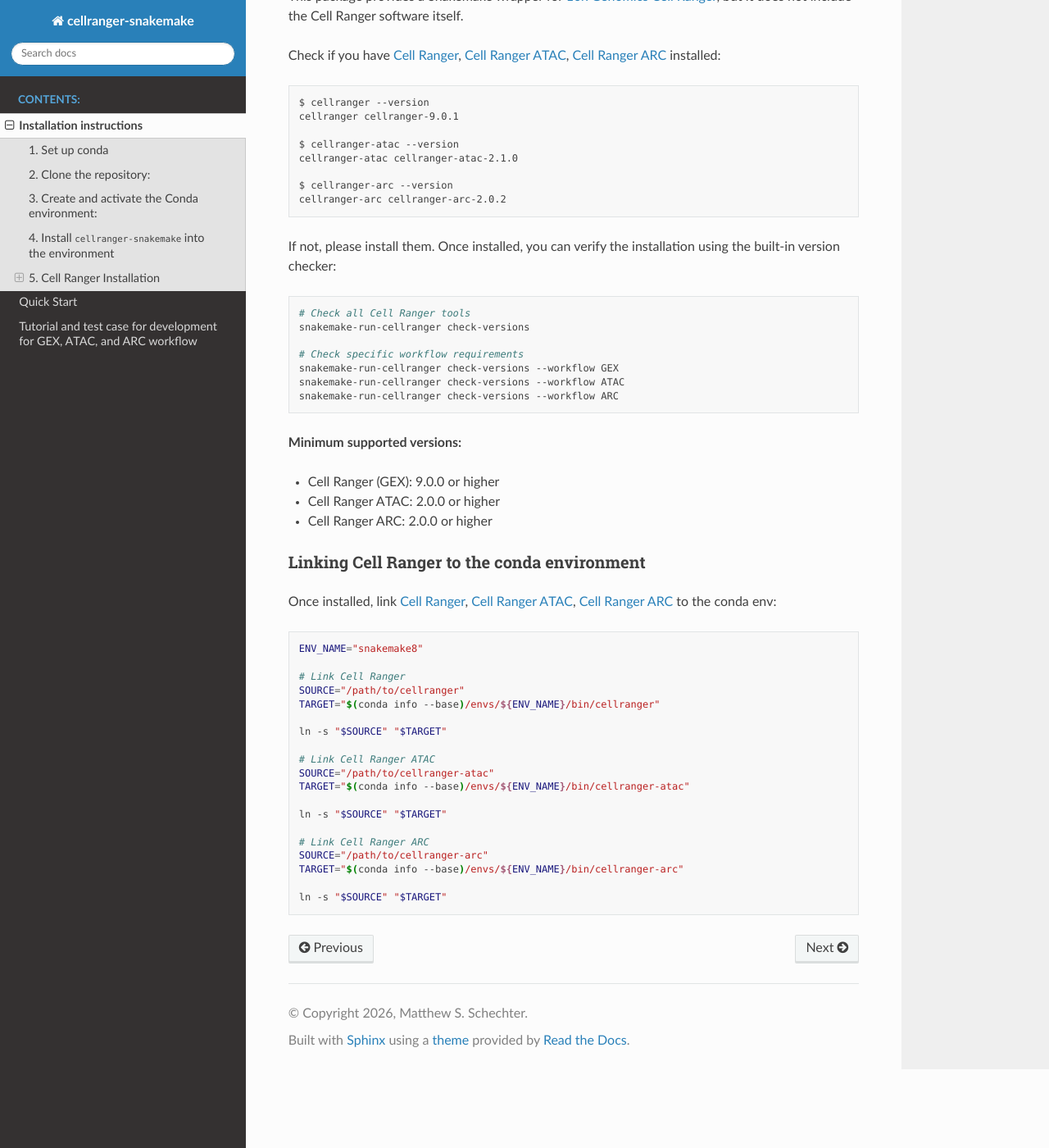
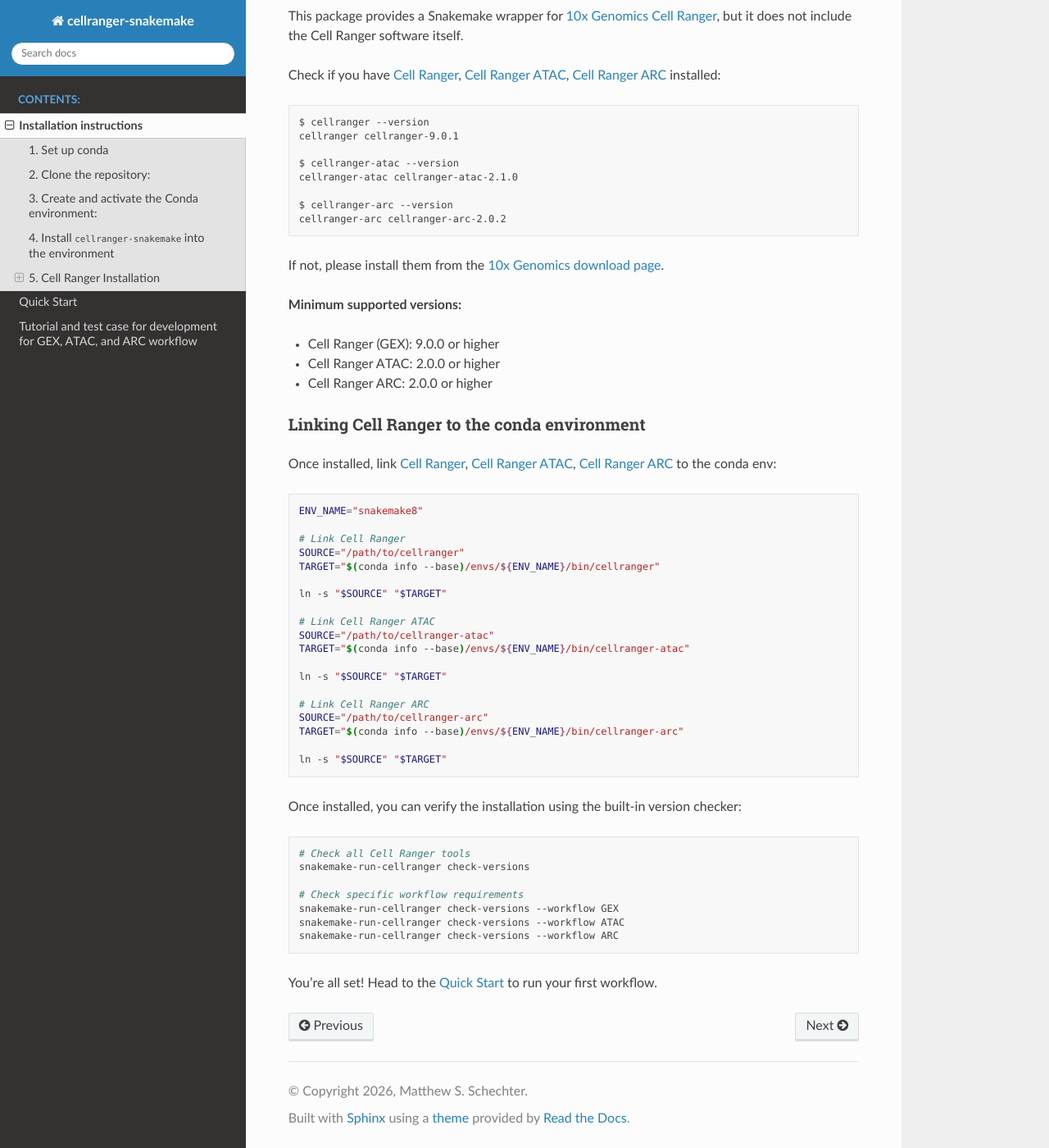
Before and after one commit to mschecht/cellranger-snakemake, a Sphinx documentation site: the page built from docs/source/installation.md, in a window 1280 px wide and 1400 px high, scrolled down 1576 px. Shown: the whole window at 82% size. Built offline with Sphinx 7.4.7 and the Read the Docs theme 3.1.0, drawn with Linux system fonts in a browser that asks for light colours; some of the changed lines change nothing that is shown; some of the changed text lies outside the part shown.

Commit message:
slight improvements

````diff
--- a/docs/source/installation.md
+++ b/docs/source/installation.md
@@ -29,11 +29,19 @@
 ```
 
 ## 3. Create and activate the Conda environment:
+
+> 💡 If you need to start fresh, first remove the old environment: `conda env remove --name snakemake8`
+
 ```bash
-# remove any old cellranger-snakemake env you might have previously installed
-conda env remove --name snakemake8
 conda env create -f environment.yaml
 conda activate snakemake8
+```
+
+Verify the environment tools are working:
+```bash
+snakemake --version
+bcftools --version
+samtools --version
 ```
 
 ## 4. Install `cellranger-snakemake` into the environment
@@ -46,15 +54,7 @@
 
 Verify `snakemake-run-cellranger` installation:
 ```bash
-snakemake-run-cellranger --help  # or your CLI entry point
-```
-
-...and a few other tools while we are at it:
-```bash
-# Check Snakemake
-snakemake --version
-bcftools --version
-samtools --version
+snakemake-run-cellranger --help
 ```
 
 ## 5. Cell Ranger Installation
@@ -73,18 +73,7 @@
 $ cellranger-arc --version
 cellranger-arc cellranger-arc-2.0.2
 ```
-
-If not, please install them. Once installed, you can verify the installation using the built-in version checker:
-
-```bash
-# Check all Cell Ranger tools
-snakemake-run-cellranger check-versions
-
-# Check specific workflow requirements
-snakemake-run-cellranger check-versions --workflow GEX
-snakemake-run-cellranger check-versions --workflow ATAC
-snakemake-run-cellranger check-versions --workflow ARC
-```
+If not, please install them from the [10x Genomics download page](https://www.10xgenomics.com/support/software/cell-ranger/latest).
 
 **Minimum supported versions:**
 - Cell Ranger (GEX): 9.0.0 or higher
@@ -115,3 +104,17 @@
 
 ln -s "$SOURCE" "$TARGET"
 ```
+
+Once installed, you can verify the installation using the built-in version checker:
+
+```bash
+# Check all Cell Ranger tools
+snakemake-run-cellranger check-versions
+
+# Check specific workflow requirements
+snakemake-run-cellranger check-versions --workflow GEX
+snakemake-run-cellranger check-versions --workflow ATAC
+snakemake-run-cellranger check-versions --workflow ARC
+```
+
+You're all set! Head to the [Quick Start](quickstart.md) to run your first workflow.
````
